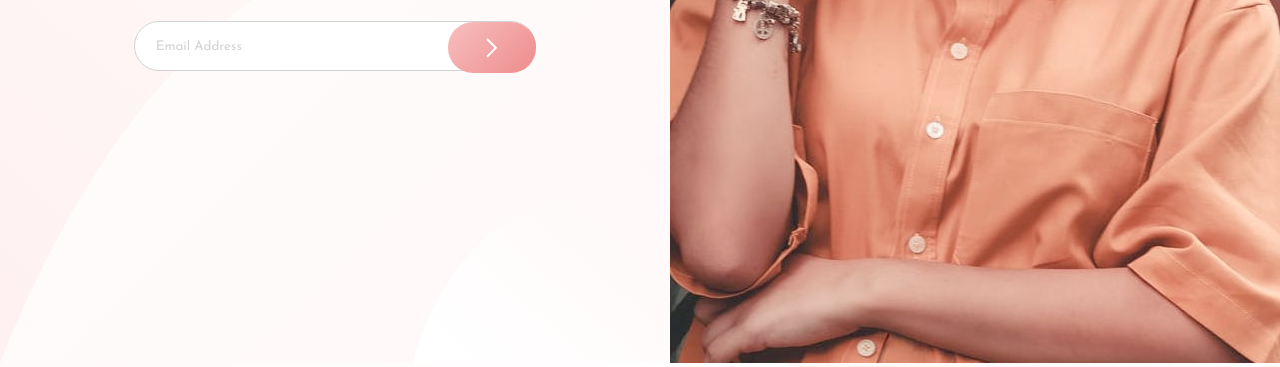
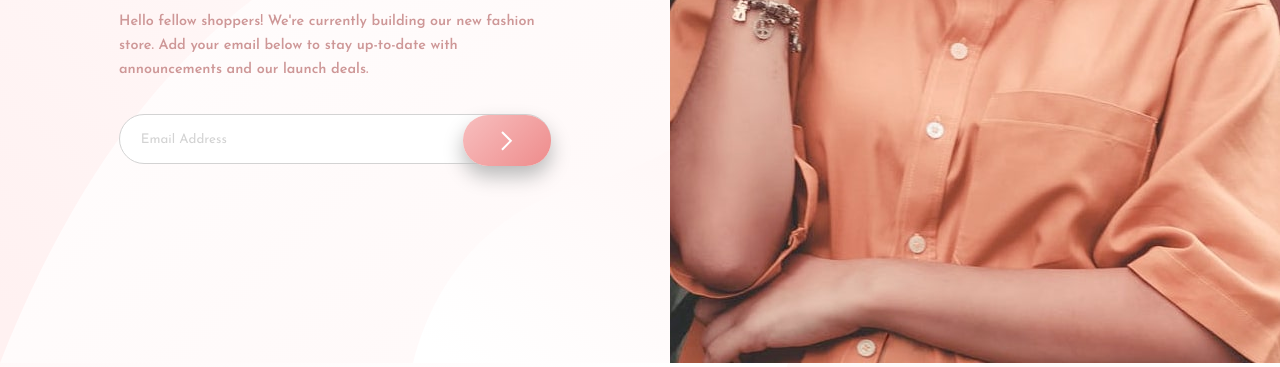
Before and after one commit to Yerao/base-apparel-coming-soon, a plain HTML site: page index.html in a window 1280 px wide. Shown: the part 437-804 px from the top of the page. Drawn offline with Linux system fonts and the light colour scheme.

Commit message:
fixed css

```diff
--- a/style/style.css
+++ b/style/style.css
@@ -156,20 +156,25 @@ main div input::placeholder {
   main {
     display: flex;
     justify-content: space-between;
-    background: url(/images/bg-pattern-desktop.svg);
+    background: url(../images/bg-pattern-desktop.svg);
   }
   .left {
-    width: 450px;
-    margin: 0 auto;
+    width: 480px;
+    margin: 50px auto;
   }
   main .content {
     justify-content: start;
     align-items: start;
     text-align: start;
-    font-weight: 400;
+    font-weight: 600;
+    gap: 2rem;
   }
   main .content h1 {
     font-size: 4rem;
+  }
+  main div p {
+    line-height: 1.5rem;
+    font-size: 0.9rem;
   }
   main div input {
     padding: 1.1rem 1.3rem;
@@ -183,6 +188,7 @@ main div input::placeholder {
     position: absolute;
     top: 1px;
     right: 0px;
+    box-shadow: 0 10px 20px 0 #b9b9b9;
   }
   .input-container.invalid .error-icon {
     top: 0.8rem;
```
